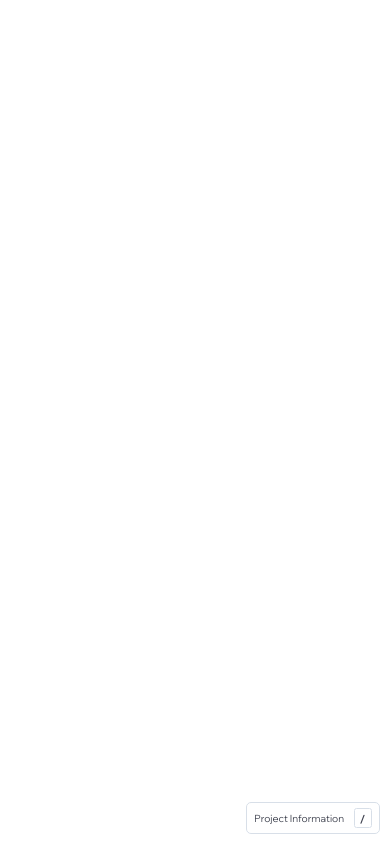
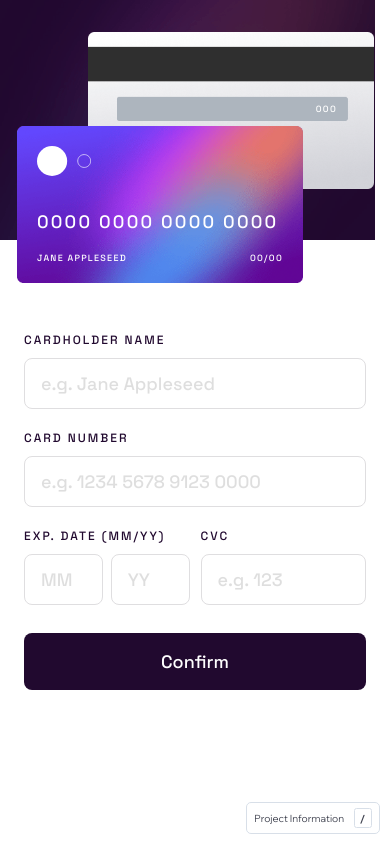
Before and after one commit to clakr/interactive-card-details-form, a website built with Vite: page index.html in a window 390 px wide. Built offline with nearby package versions, Linux system fonts and the light colour scheme; no server answers.

Commit message:
mobile layout done

```diff
--- a/index.html
+++ b/index.html
@@ -18,6 +18,53 @@
   <body>
     <main>
       <h1 class="sr-only"></h1>
+      <section class="container--cards">
+        <picture>
+          <source media="(min-width: 1440px)" srcset="/bg-main-desktop.png" />
+          <img src="/bg-main-mobile.png" alt="" />
+        </picture>
+        <div class="container--card--back">
+          <span class="back__number">000</span>
+        </div>
+        <div class="container--card--front">
+          <img class="front__logo" src="card-logo.svg" alt="" />
+          <span class="front__number">0000 0000 0000 0000</span>
+          <span class="front__owner">Jane Appleseed</span>
+          <span class="front__date">00/00</span>
+        </div>
+      </section>
+      <form class="form">
+        <div class="form__group">
+          <label for="cardholderName">Cardholder Name</label>
+          <input
+            type="text"
+            name="cardholderName"
+            id="cardholderName"
+            placeholder="e.g. Jane Appleseed"
+          />
+        </div>
+        <div class="form__group">
+          <label for="cardNumber">Card Number</label>
+          <input
+            type="text"
+            name="cardNumber"
+            id="cardNumber"
+            placeholder="e.g. 1234 5678 9123 0000"
+          />
+        </div>
+        <div>
+          <div class="form__group">
+            <label for="expirationDate">Exp. Date (MM/YY)</label>
+            <input type="text" name="MM" id="expirationDate" placeholder="MM" />
+            <input type="text" name="YY" placeholder="YY" />
+          </div>
+          <div class="form__group">
+            <label for="">CVC</label>
+            <input type="text" name="" id="" placeholder="e.g. 123" />
+          </div>
+        </div>
+        <button class="form__cta">Confirm</button>
+      </form>
     </main>
   </body>
 </html>
--- a/src/style.css
+++ b/src/style.css
@@ -2,5 +2,141 @@
 
 @import "_preflight.css" layer(preflight);
 
+@import url("https://fonts.googleapis.com/css2?family=Space+Grotesk:wght@500&display=swap");
+
 @layer main {
+  :root {
+    --deep-violet: #21092f;
+    --light-grey: #dfdee0;
+
+    background-color: white;
+    font-family: "Space Grotesk", sans-serif;
+    font-weight: 500;
+  }
+
+  main {
+    min-height: 100vh;
+    min-height: 100svh;
+  }
+
+  .container--cards {
+    position: relative;
+    height: 28.3rem;
+  }
+
+  div[class^="container--card--"] {
+    position: absolute;
+    width: 28.6rem;
+    height: 15.7rem;
+    background-size: contain;
+    color: white;
+    font-size: 0.9rem;
+    letter-spacing: 0.1286rem;
+  }
+
+  .container--card--back {
+    top: 3.2rem;
+    right: 1.6rem;
+    background-image: url(/bg-card-back.png);
+  }
+
+  .container--card--back > span {
+    position: absolute;
+    top: 45%;
+    right: 3.7rem;
+  }
+
+  .container--card--front {
+    bottom: 0;
+    left: 1.7rem;
+    background-image: url(/bg-card-front.png);
+    padding: 2rem;
+    display: grid;
+    grid-template: 3rem 1fr 1.1rem / repeat(2, minmax(0, 1fr));
+    row-gap: 1.7rem;
+  }
+
+  .container--card--front > * {
+    display: grid;
+    align-items: end;
+  }
+
+  .front__logo {
+    height: 100%;
+    grid-column: span 2 / span 2;
+  }
+
+  .front__number {
+    /* margin-top: 2rem; */
+    grid-column: span 2 / span 2;
+    font-size: 1.8rem;
+    letter-spacing: 0.22rem;
+  }
+
+  .front__owner {
+    text-transform: uppercase;
+  }
+
+  .front__date {
+    text-align: right;
+  }
+
+  .form {
+    padding: 4.8rem 2.4rem 4.5rem;
+    display: flex;
+    flex-direction: column;
+    row-gap: 2rem;
+  }
+
+  .form__group {
+    display: flex;
+    flex-direction: column;
+    row-gap: 0.9rem;
+    color: var(--deep-violet);
+  }
+
+  .form__group label {
+    font-size: 1.2rem;
+    letter-spacing: 0.2rem;
+    text-transform: uppercase;
+  }
+
+  .form__group input {
+    font-size: 1.8rem;
+    padding: 1.1rem 0 1.1rem 1.6rem;
+    border-radius: 0.8rem;
+    border: 1px solid var(--light-grey);
+  }
+
+  input::placeholder {
+    opacity: 0.25;
+  }
+
+  .form > div:not(.form__group) {
+    display: flex;
+    column-gap: 1.1rem;
+  }
+
+  .form > div:not(.form__group) > .form__group {
+    width: calc(50% - 0.55rem);
+  }
+
+  .form > div:not(.form__group) > .form__group:first-of-type {
+    display: grid;
+    grid-template-columns: repeat(2, minmax(0, 1fr));
+    column-gap: 0.8rem;
+  }
+
+  .form > div:not(.form__group) > .form__group:first-of-type > label {
+    grid-column: span 2 / span 2;
+  }
+
+  .form__cta {
+    margin-top: 0.8rem;
+    color: white;
+    font-size: 1.8rem;
+    padding-block: 1.5rem;
+    background-color: var(--deep-violet);
+    border-radius: 0.8rem;
+  }
 }
```
Also changed, not shown: public/bg-card-back.png (added), public/bg-card-front.png (added), public/bg-main-desktop.png (added), public/bg-main-mobile.png (added), public/card-logo.svg (added), public/icon-complete.svg (added), 1 other file.
